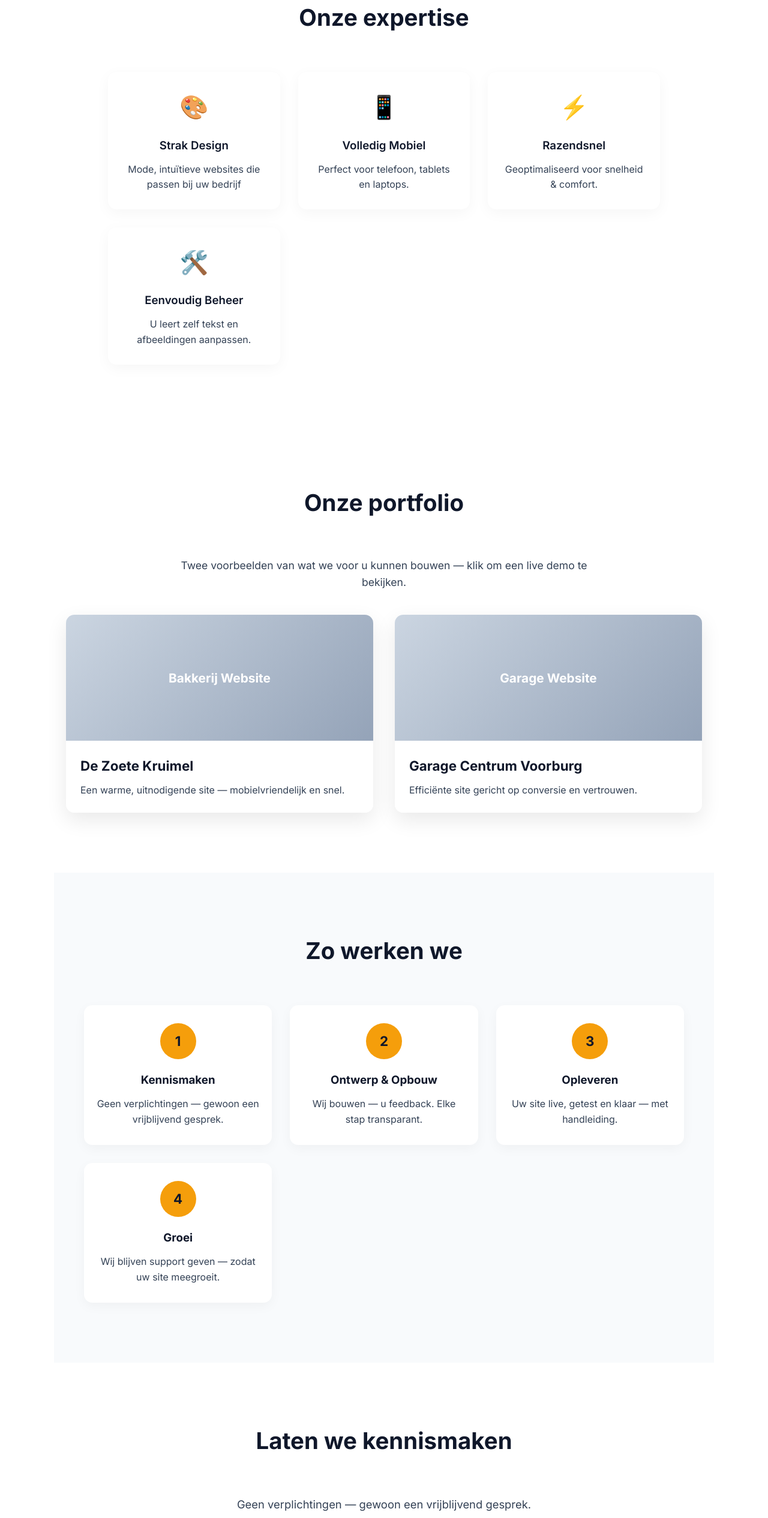
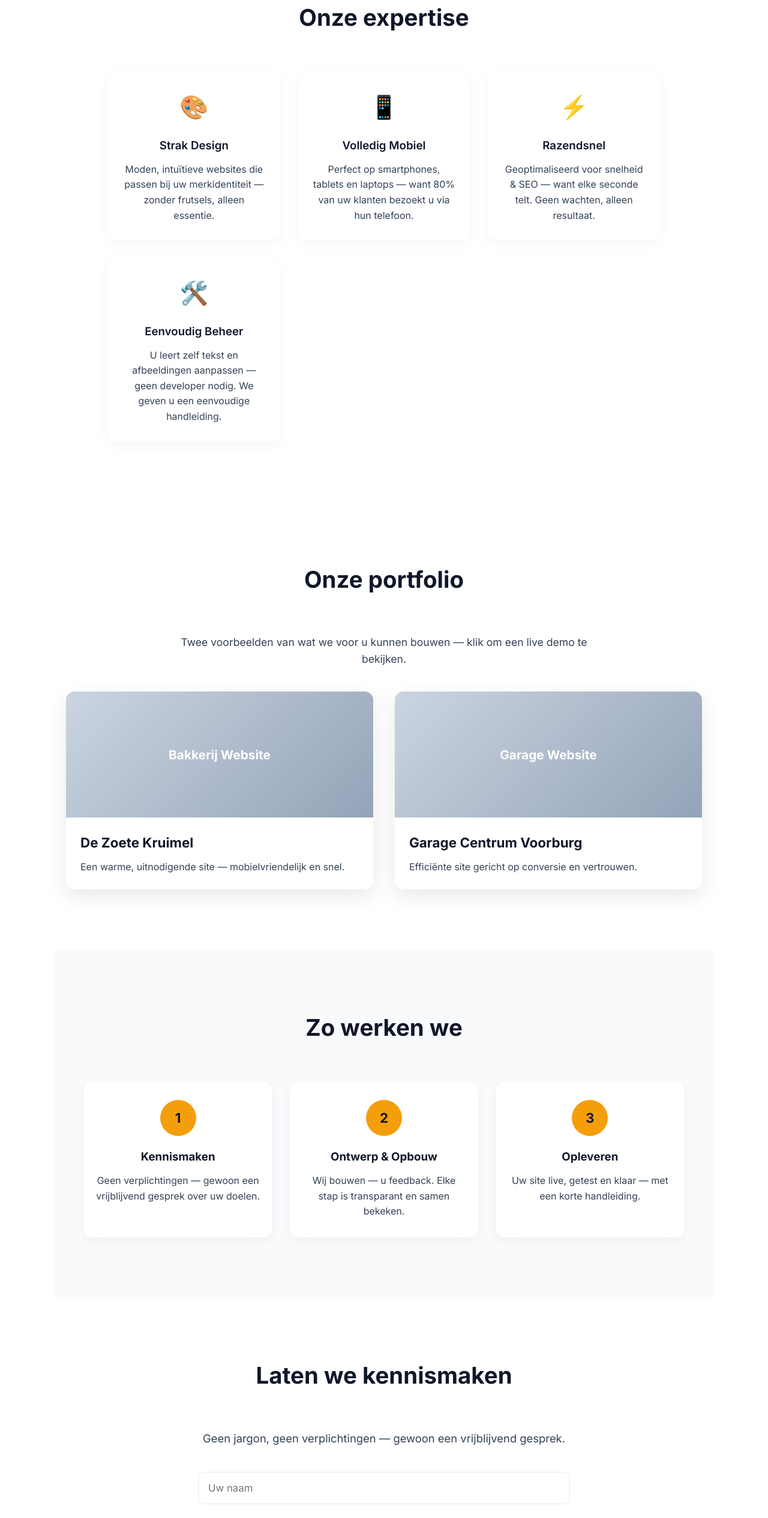
Before and after one commit to Sup3rleeuw/github.io, a plain HTML site: page index.html in a window 1280 px wide. Shown: the part 1040-3571 px from the top of the page at 60% size. Drawn offline with Linux system fonts and the light colour scheme.

Commit message:
Update index.html

```diff
--- a/index.html
+++ b/index.html
@@ -260,7 +260,7 @@
     }
     .process-grid {
       display: grid;
-      grid-template-columns: repeat(auto-fit, minmax(240px, 1fr));
+      grid-template-columns: repeat(auto-fit, minmax(280px, 1fr));
       gap: 30px;
       max-width: 1000px;
       margin: 0 auto;
@@ -281,13 +281,45 @@
       align-items: center;
       justify-content: center;
       margin: 0 auto 20px;
-            font-weight: 700;
+      font-weight: 700;
       font-size: 1.4rem;
       color: var(--navy);
     }
     .process-step h3 {
       color: var(--navy);
       margin-bottom: 12px;
+    }
+
+    /* Expertise (2x2) */
+    .skills-grid {
+      display: grid;
+      grid-template-columns: repeat(auto-fit, minmax(280px, 1fr));
+      gap: 30px;
+      max-width: 920px;
+      margin: 0 auto;
+    }
+    .skill-card {
+      background: white;
+      border-radius: 14px;
+      padding: 28px 24px;
+      text-align: center;
+      box-shadow: 0 6px 25px rgba(0,0,0,0.04);
+      transition: all 0.5s;
+    }
+    .skill-card:hover {
+      transform: translateY(-6px);
+      box-shadow: 0 12px 35px rgba(0,0,0,0.08);
+    }
+    .skill-icon {
+      font-size: 2.4rem;
+      color: var(--gold);
+      margin-bottom: 18px;
+      display: block;
+    }
+    .skill-card h3 {
+      color: var(--navy);
+      margin-bottom: 12px;
+      font-weight: 600;
     }
 
     /* Over ons */
@@ -454,26 +486,26 @@
 
   <section id="skills" class="skills fade-in">
     <h2 class="section-title fade-in">Onze expertise</h2>
-    <div class="skills-grid" style="display:grid; grid-template-columns:repeat(auto-fit,minmax(260px,1fr)); gap:30px; max-width:920px; margin:0 auto;">
-      <div class="skill-card fade-in" style="background:white; border-radius:14px; padding:28px 24px; text-align:center; box-shadow:0 6px 25px rgba(0,0,0,0.04); transition:all 0.5s;">
-        <span class="skill-icon" style="font-size:2.4rem; color:var(--gold); display:block; margin-bottom:18px;">🎨</span>
-        <h3 style="color:var(--navy); margin-bottom:12px; font-weight:600;">Strak Design</h3>
-        <p>Mode, intuïtieve websites die passen bij uw bedrijf</p>
+    <div class="skills-grid">
+      <div class="skill-card fade-in">
+        <span class="skill-icon">🎨</span>
+        <h3>Strak Design</h3>
+        <p>Moden, intuïtieve websites die passen bij uw merkidentiteit — zonder frutsels, alleen essentie.</p>
       </div>
-      <div class="skill-card fade-in" style="background:white; border-radius:14px; padding:28px 24px; text-align:center; box-shadow:0 6px 25px rgba(0,0,0,0.04); transition:all 0.5s;">
-        <span class="skill-icon" style="font-size:2.4rem; color:var(--gold); display:block; margin-bottom:18px;">📱</span>
-        <h3 style="color:var(--navy); margin-bottom:12px; font-weight:600;">Volledig Mobiel</h3>
-        <p>Perfect voor telefoon, tablets en laptops.</p>
+      <div class="skill-card fade-in">
+        <span class="skill-icon">📱</span>
+        <h3>Volledig Mobiel</h3>
+        <p>Perfect op smartphones, tablets en laptops — want 80% van uw klanten bezoekt u via hun telefoon.</p>
       </div>
-      <div class="skill-card fade-in" style="background:white; border-radius:14px; padding:28px 24px; text-align:center; box-shadow:0 6px 25px rgba(0,0,0,0.04); transition:all 0.5s;">
-        <span class="skill-icon" style="font-size:2.4rem; color:var(--gold); display:block; margin-bottom:18px;">⚡</span>
-        <h3 style="color:var(--navy); margin-bottom:12px; font-weight:600;">Razendsnel</h3>
-        <p>Geoptimaliseerd voor snelheid & comfort.</p>
+      <div class="skill-card fade-in">
+        <span class="skill-icon">⚡</span>
+        <h3>Razendsnel</h3>
+        <p>Geoptimaliseerd voor snelheid & SEO — want elke seconde telt. Geen wachten, alleen resultaat.</p>
       </div>
-      <div class="skill-card fade-in" style="background:white; border-radius:14px; padding:28px 24px; text-align:center; box-shadow:0 6px 25px rgba(0,0,0,0.04); transition:all 0.5s;">
-        <span class="skill-icon" style="font-size:2.4rem; color:var(--gold); display:block; margin-bottom:18px;">🛠️</span>
-        <h3 style="color:var(--navy); margin-bottom:12px; font-weight:600;">Eenvoudig Beheer</h3>
-        <p>U leert zelf tekst en afbeeldingen aanpassen.</p>
+      <div class="skill-card fade-in">
+        <span class="skill-icon">🛠️</span>
+        <h3>Eenvoudig Beheer</h3>
+        <p>U leert zelf tekst en afbeeldingen aanpassen — geen developer nodig. We geven u een eenvoudige handleiding.</p>
       </div>
     </div>
   </section>
@@ -517,22 +549,17 @@
       <div class="process-step fade-in">
         <div class="step-number">1</div>
         <h3>Kennismaken</h3>
-        <p>Geen verplichtingen — gewoon een vrijblijvend gesprek.</p>
+        <p>Geen verplichtingen — gewoon een vrijblijvend gesprek over uw doelen.</p>
       </div>
       <div class="process-step fade-in">
         <div class="step-number">2</div>
         <h3>Ontwerp & Opbouw</h3>
-        <p>Wij bouwen — u feedback. Elke stap transparant.</p>
+        <p>Wij bouwen — u feedback. Elke stap is transparant en samen bekeken.</p>
       </div>
       <div class="process-step fade-in">
         <div class="step-number">3</div>
         <h3>Opleveren</h3>
-        <p>Uw site live, getest en klaar — met handleiding.</p>
-      </div>
-      <div class="process-step fade-in">
-        <div class="step-number">4</div>
-        <h3>Groei</h3>
-        <p>Wij blijven support geven — zodat uw site meegroeit.</p>
+        <p>Uw site live, getest en klaar — met een korte handleiding.</p>
       </div>
     </div>
   </section>
@@ -540,7 +567,7 @@
   <section id="contact" class="contact fade-in">
     <h2 class="section-title fade-in">Laten we kennismaken</h2>
     <p style="text-align: center; max-width: 680px; margin: 0 auto 40px; font-size: 1.15rem;">
-      Geen verplichtingen — gewoon een vrijblijvend gesprek.
+      Geen jargon, geen verplichtingen — gewoon een vrijblijvend gesprek.
     </p>
 
     <form class="contact-form fade-in" action="https://formspree.io/f/YOUR-FORM-ID" method="POST">
```
